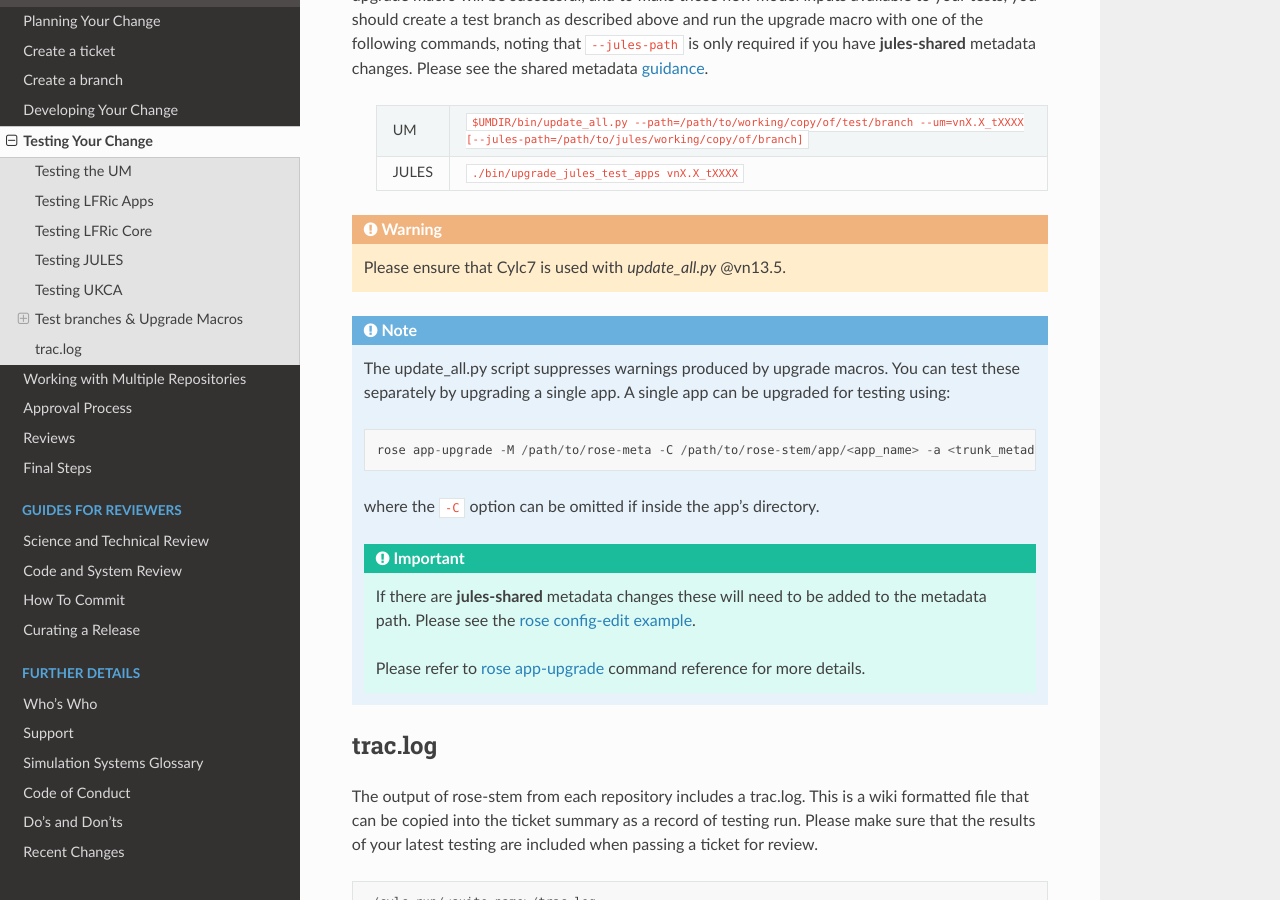
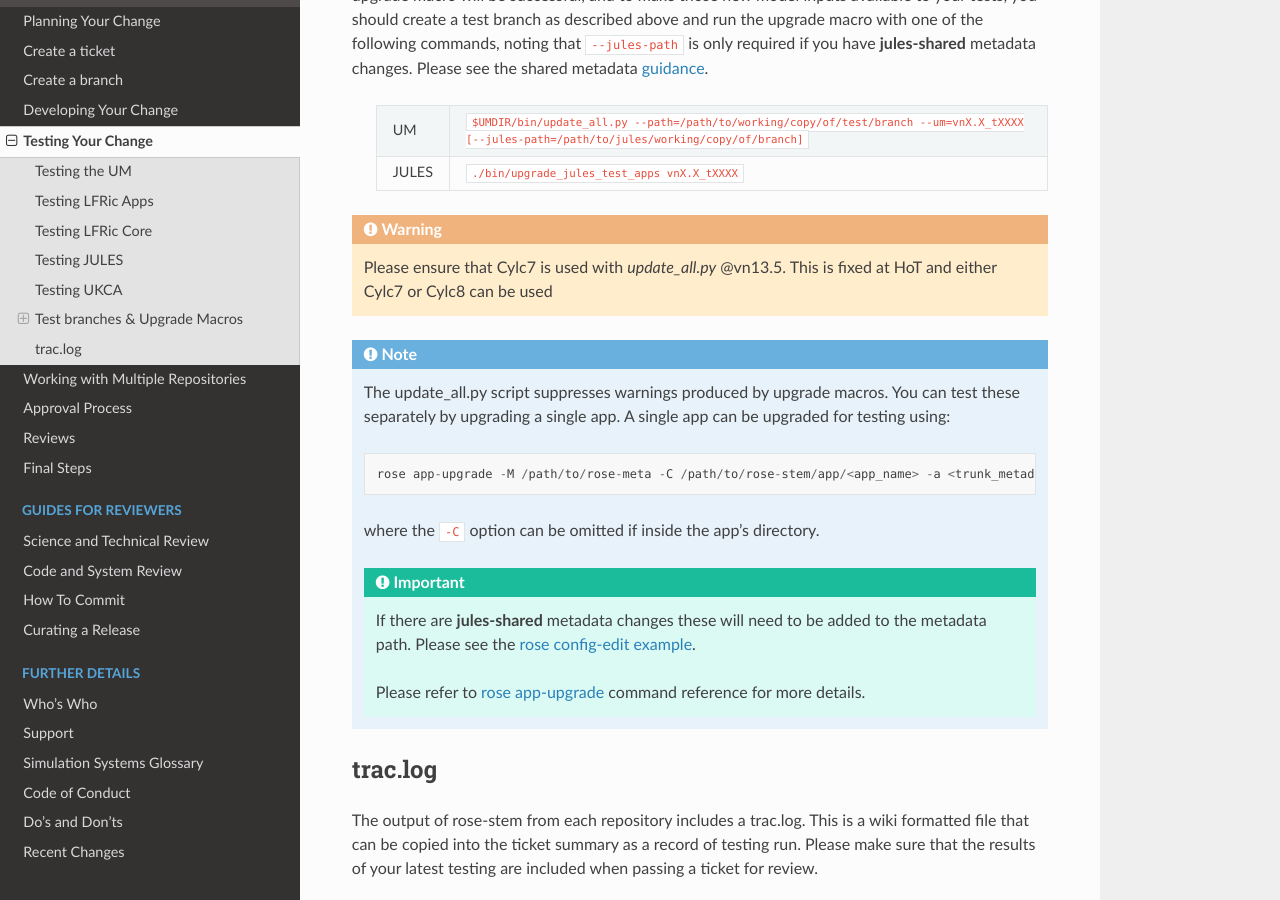
Before and after one commit to MetOffice/simulation-systems, a Sphinx documentation site: the page built from source/WorkingPractices/testing.rst, in a window 1280 px wide and 900 px high, scrolled down 1532 px. Built offline with Sphinx 7.4.7 and the Read the Docs theme 2.0.0, drawn with Linux system fonts in a browser that asks for light colours.

Commit message:
update macro warning

```diff
--- a/source/WorkingPractices/testing.rst
+++ b/source/WorkingPractices/testing.rst
@@ -92,6 +92,7 @@ commands, noting that ``--jules-path`` is only required if you have
 
 .. warning::
    Please ensure that Cylc7 is used with `update_all.py` @vn13.5.
+   This is fixed at HoT and either Cylc7 or Cylc8 can be used
 
 .. Note::
    The update_all.py script suppresses warnings produced by upgrade macros.
```
